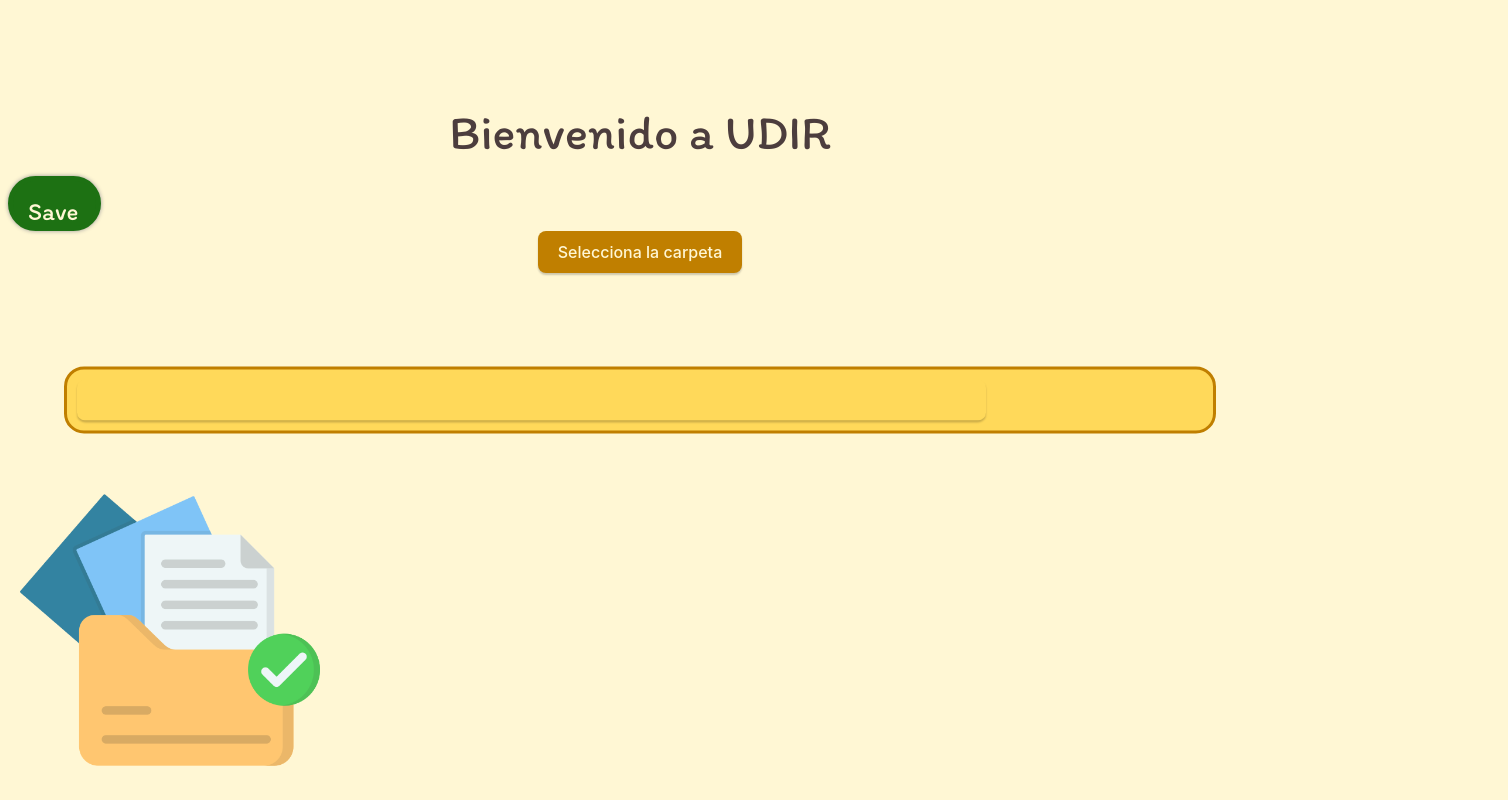
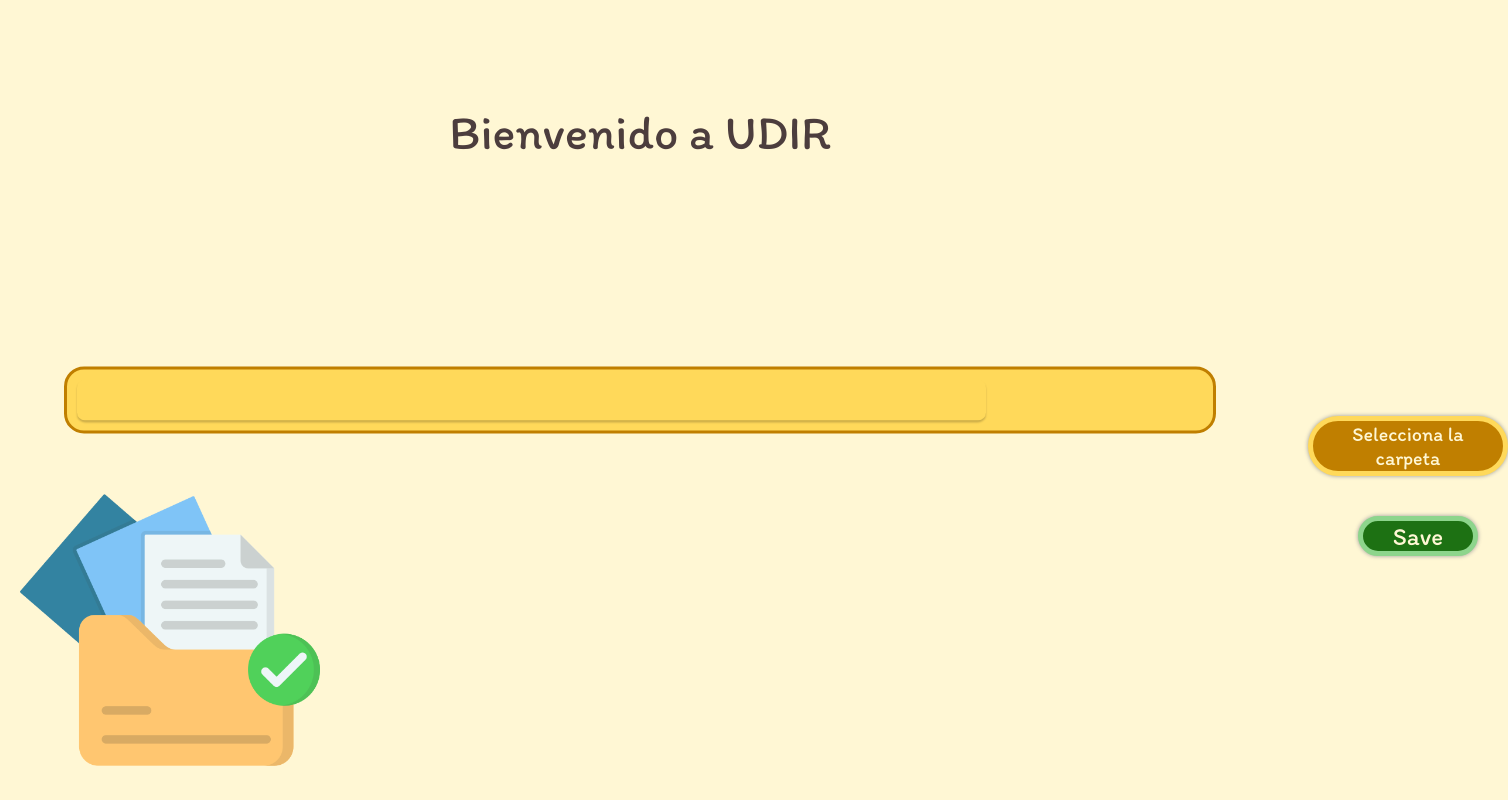
Before and after one commit to Ekkology/folder_admin, a React (Vite) app: page / in a window 1280 px wide. Shown: the whole page, 1508 px wide, since content can reach past the window. Built offline with nearby package versions, Linux system fonts and the light colour scheme.

Commit message:
Se mejoró el diseño de los botones de carpeta y save

```diff
--- a/src/style/App.css
+++ b/src/style/App.css
@@ -163,13 +163,45 @@ button {
 
 /*Boton "seleccione la carpeta*/
 .boton_folder{
-background-color: #C07F00;
-color: #FFF7D4;
-transition: box-shadow 0.5s ease, transform 0.5s ease;
+  background-color: #C07F00;
+  color: #FFF7D4;
+  cursor: pointer;
+  border: 5px solid #FFD95A ;
+  border-radius: 100px;
+  height: 60px; /*alto*/
+  width: 200px; /*ancho*/
+
+
+  box-shadow: 0 0 4px #999;
+  outline: none;
+  background-position: center;
+  transition: background 0.8s;
+
+ /*Propiedades para el contenido del boton*/
+  display: flex;
+  justify-content: center;
+  align-items: center;
+
+  /*Propiedades font */
+  font-family: "Itim";
+  font-size: 20px;
+
+  /*Posición del botón*/
+  position : absolute;
+  top: 300px;
+  left: 1300px;
+
+
 }
 .boton_folder:hover{
-  background-color: #FFD95A;
-  color: #4C3D3D;
+  color: #C07F00;
+  background: #FFD95A radial-gradient(circle, transparent 1%, #FFD95A 1%) center/15000%;
+}
+
+.boton_folder:active{
+  background-color: #C07F00;
+  background-size: 100%;
+  transition: background 0s;
 }
 
 .rutaF{
@@ -182,32 +214,50 @@ transition: box-shadow 0.5s ease, transform 0.5s ease;
 .saveB {
   color: #FFF7D4;
   background-color: #1D7113;
-  border: 5px solid #1D7113;
-  border-radius: 200px; /*ponerle el mismo al boton de la carpeta*/
-  padding: 15px 18px 30px 15px;
+  border: 5px solid #8dd58c;
+  border-radius: 100px; /*ponerle el mismo al boton de la carpeta*/
   cursor: pointer;
-  height: 10px;
+
+  height: 20px; /*alto*/
+  width: 120px; /*ancho*/
+
+  /*Propiedades para el contenido del boton*/
+  display: flex;
+  justify-content: center;
+  align-items: center;
+
 
   /*Propiedades font */
   font-family: "Itim";
   font-size: 25px;
-  text-align: center;
-  display: block;
-  margin: 5 auto;
-  justify-content: center;
 
   box-shadow: 0 0 4px #999;
   outline: none;
   background-position: center;
   transition: background 0.8s;
+
+  /*posición del botón*/
+  position : absolute;
+  top: 400px;
+  left: 1350px;
+
 }
+
 .saveB:hover{
   background: #8dd58c radial-gradient(circle, transparent 1%, #8dd58c 1%) center/15000%;
   color: #083403;
 }
 
 .saveB:active{
-  background-color: #8dd58c;
+  background-color: #1D7113;
   background-size: 100%;
   transition: background 0s;
 }
+
+.contenedor_botones{
+  position: absolute;
+  display: flex;
+  justify-content: center;
+  padding: 1em;
+
+}
```
